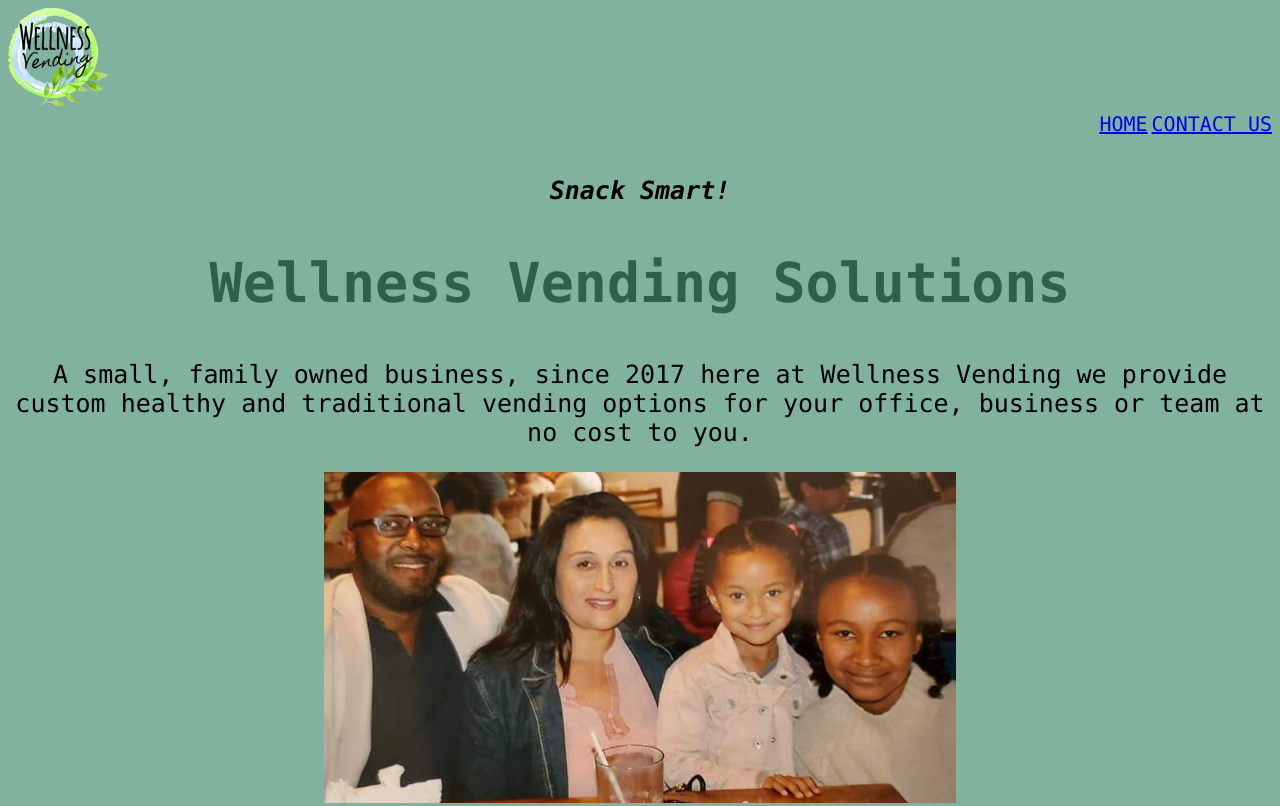
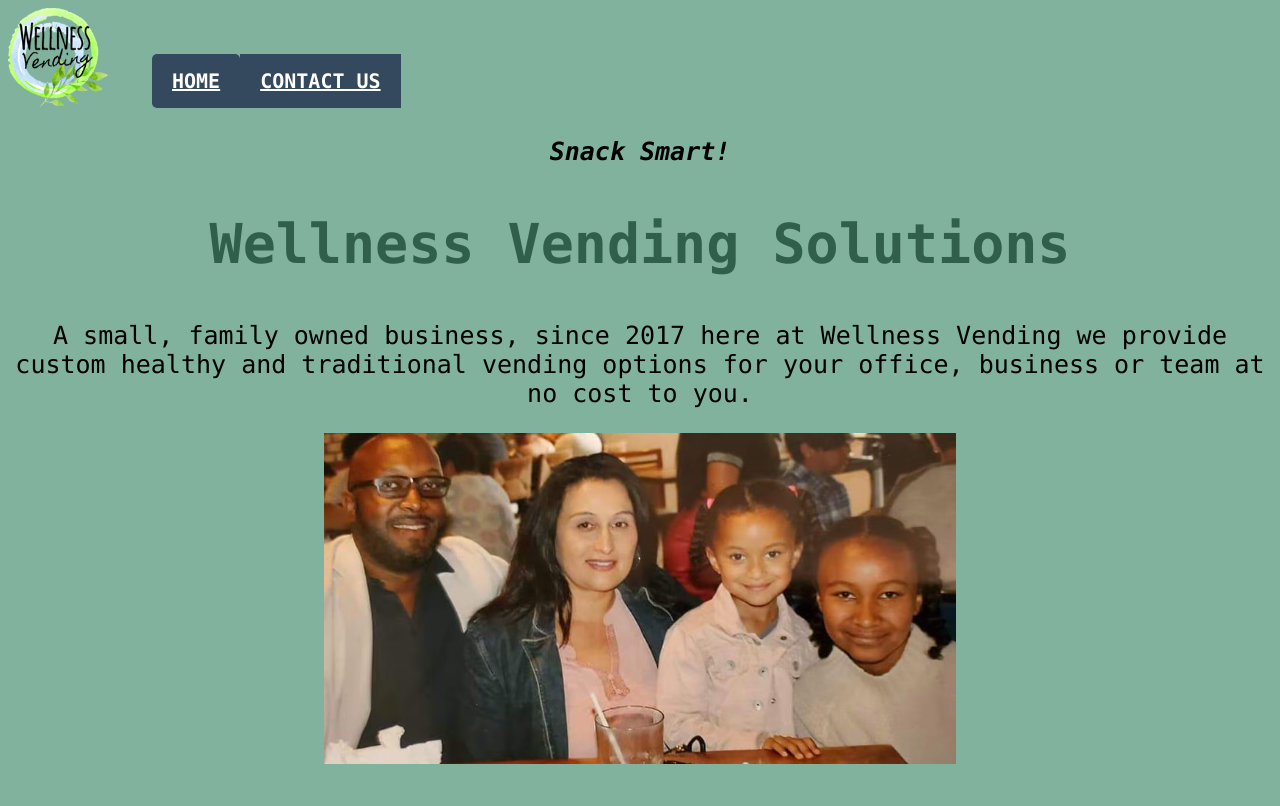
Before and after one commit to tuni-kern/tuni-kern.github.io, a plain HTML site: page index.html in a window 1280 px wide. Shown: the top 806 px of the page. Drawn offline with nearby package versions, Linux system fonts and the light colour scheme.

Commit message:
navigation menu changes

```diff
--- a/index.html
+++ b/index.html
@@ -11,13 +11,19 @@
 <body>
 	<header>
 		<img class = "headeritems" src="WellnessVending2.png" width="100" height="100" float:left>
-		<nav>
-			<ui>
+		<nav class="nav">
+			<ul class="nav-list">
+				<li class="nav-item"><a href="index.html">HOME</a>
+				</li>
+				<li class="nav-item"><a href="contact.html">CONTACT US</a></li>
+			</ul>
+
+			<!-- <ui>
 				<li><a class = "headeritems" href="index.html">HOME</a>
 				</li>
 				<li><a class = "headeritems" href="contact.html">CONTACT US</a>
 				</li>
-			</ui>
+			</ui> -->
 		</nav>
 	</header>
 
--- a/wellnessvending.css
+++ b/wellnessvending.css
@@ -15,11 +15,44 @@
 	cursor: pointer;
 }
 
+.nav {
+	position:relative;
+	display:inline-block;
+	font-size:14px;
+	font-weight:900;
+}
+
+.nav-list {
+
+}
+
+.nav-item {
+	float:left;
+	*display:inline;
+	zoom:1;
+}
+
+.nav-item a {
+	display:block;
+	padding:15px 20px;
+	color:#FFF;
+	background:#34495E;
+}
+
+.nav-item:first-child a {
+	border-radius:5px 5px 0;
+}
+
+.nav-item a:hover {
+	background:#2C3E50;
+}
+
+/*
 nav {
 	text-align: right;
 	margin-top: auto;
 	padding-bottom: 15px;
-}
+} */
 
 li {
 	list-style: none;
@@ -80,7 +113,6 @@
 	margin: 10px;
 }
 
-
 /* Create two equal columns that sit next to each other */
 .column {
 	flex: 50%;
@@ -91,3 +123,14 @@
 	margin-top: 8px;
 	vertical-align: middle;
 }
+
+@media only screen and (min-width: 320px) and (max-width: 768px) {
+	.nav{
+		width:100%;
+	}
+
+	.nav-item {
+		width:100%;
+		float: none;
+	}
+}
```
